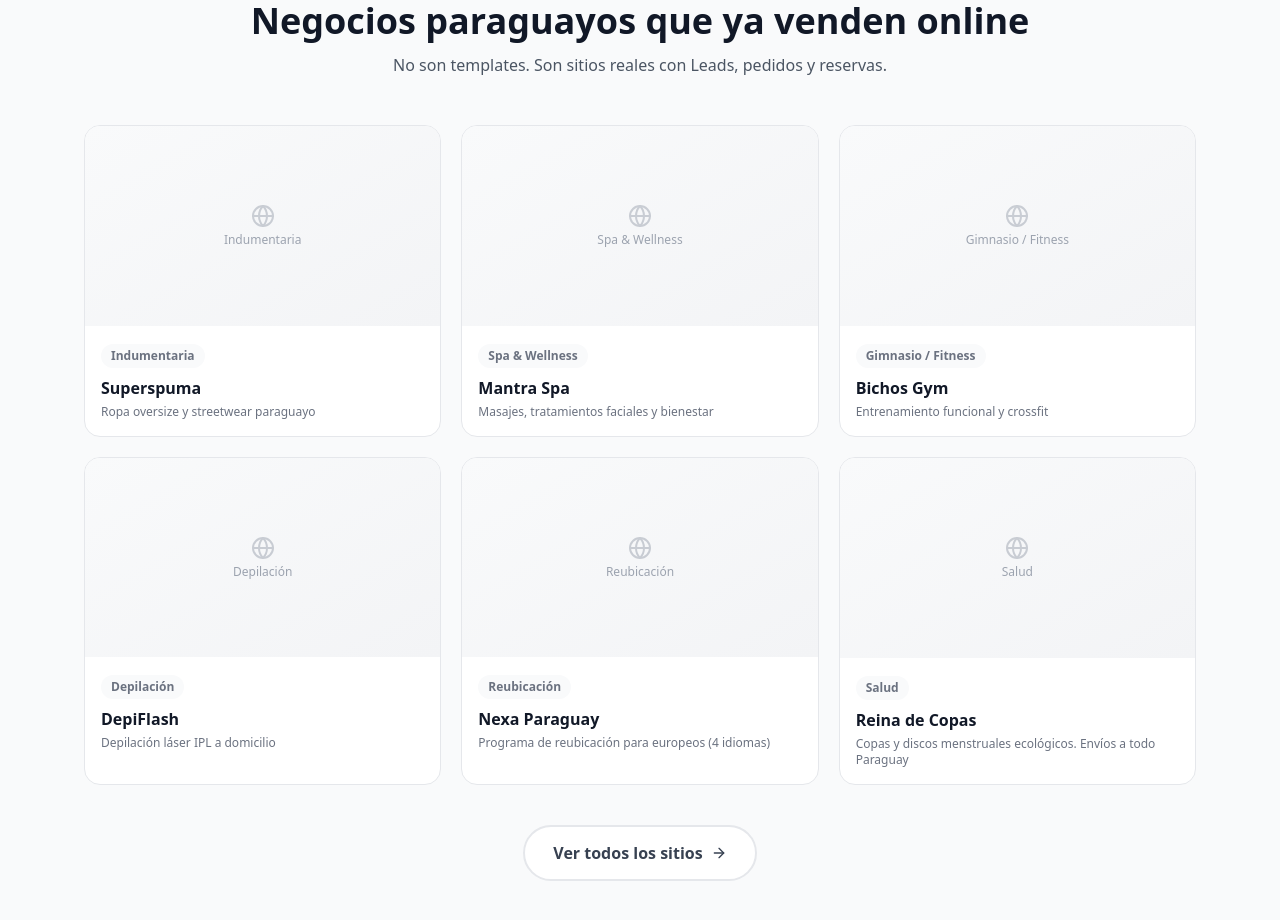
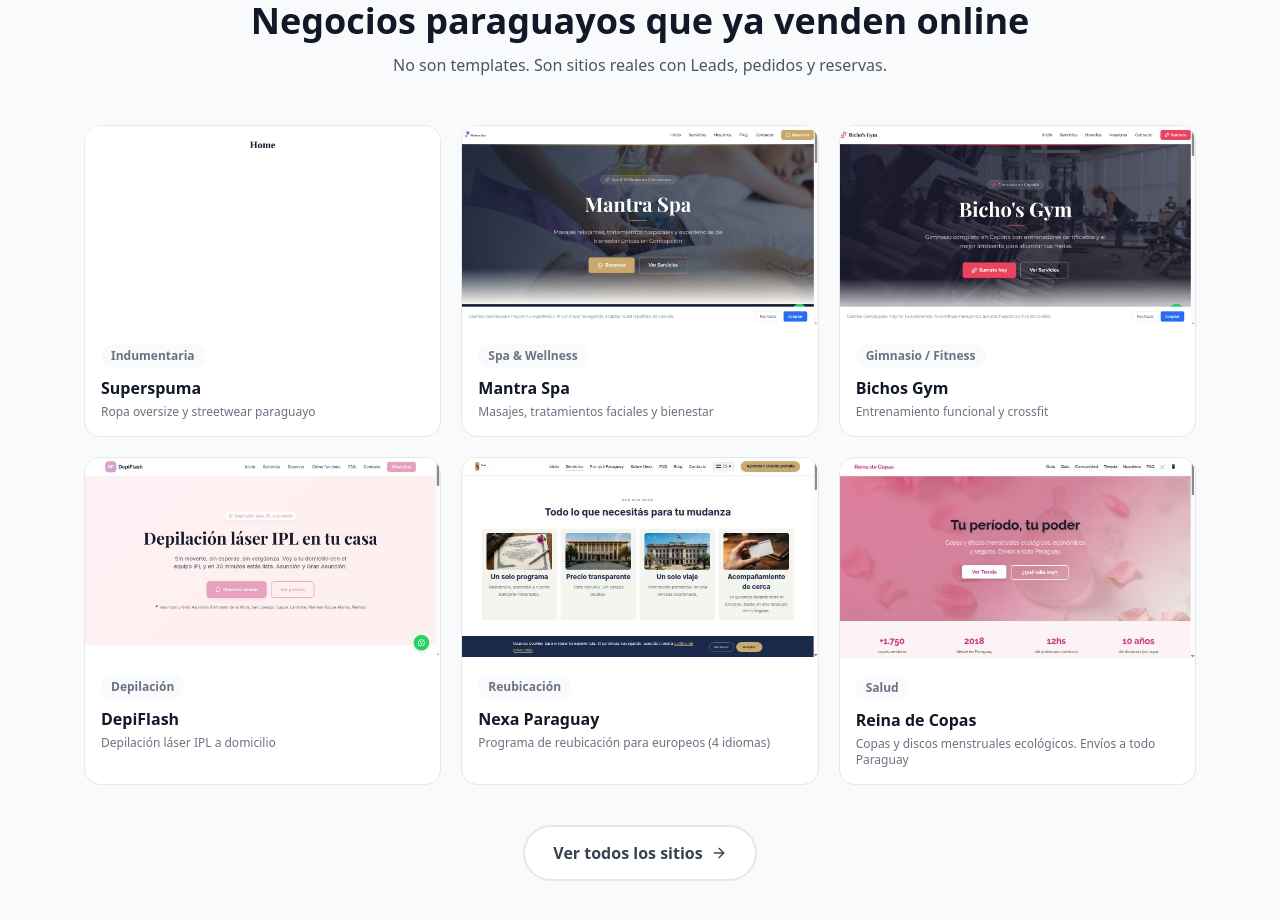
Before and after one commit to IvanWeissVanDerPol/paragu-ai-website, a Next.js app: page / in a window 1280 px wide. Shown: the part 2320-3240 px from the top of the page. Built offline with nearby package versions, Linux system fonts and the light colour scheme; no server answers.

Commit message:
fix: homepage carousel shows real client thumbnails via ClientImage

```diff
--- a/app/page.tsx
+++ b/app/page.tsx
@@ -32,6 +32,7 @@ import {
   FAQS,
   TESTIMONIALS,
 } from '@/lib/data'
+import ClientImage from '@/components/ClientImage'
 
 // ── Nav ────────────────────────────────────────────────────────────────
 function Nav() {
@@ -471,11 +472,12 @@ function ClientsPreview() {
               rel="noopener"
               className="group rounded-2xl border border-gray-200 bg-white overflow-hidden transition-all hover:-translate-y-1 hover:shadow-lg"
             >
-              <div className="flex aspect-video items-center justify-center bg-gradient-to-br from-gray-50 to-gray-100 p-4">
-                <div className="text-center text-gray-400">
-                  <Globe size={24} className="mx-auto mb-1 opacity-50" />
-                  <p className="text-xs">{c.rubro}</p>
-                </div>
+              <div className="aspect-video bg-gradient-to-br from-gray-50 to-gray-100 overflow-hidden flex items-center justify-center">
+                <ClientImage
+                  src={`/screenshots/${c.slug}.jpg`}
+                  alt={`${c.name} preview`}
+                  className="w-full h-full object-cover"
+                />
               </div>
               <div className="p-4">
                 <span className="mb-2 inline-block rounded-full bg-gray-50 px-2.5 py-1 text-xs font-semibold text-gray-500">
```
